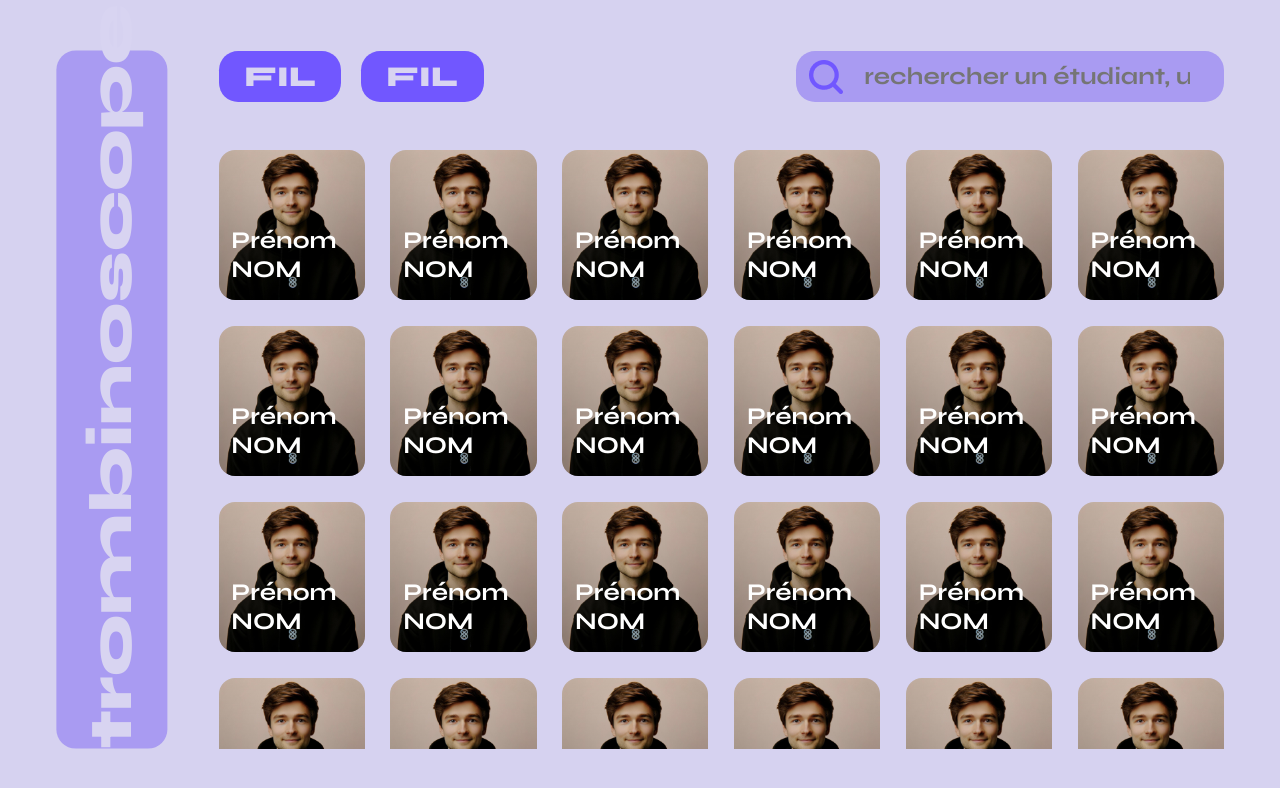
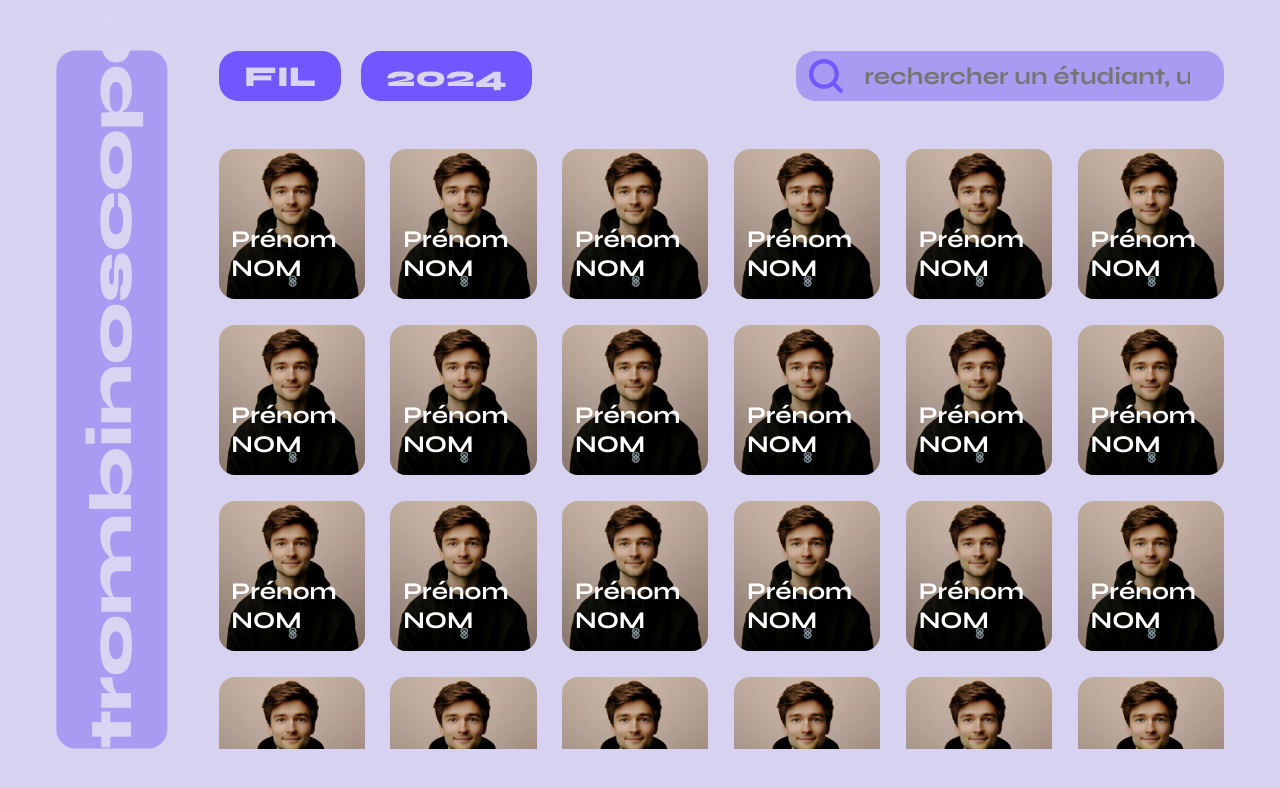
Before and after one commit to TheElysium/IMT-S5-trombinoscope, a React (Vite) app in the folder client/: page / in a window 1280 px wide. Shown: the top 788 px of the page. Built offline with nearby package versions, Linux system fonts and the light colour scheme.

Commit message:
Selectors logic almost OK (! ntb changed to react query)

```diff
--- a/client/src/App.css
+++ b/client/src/App.css
@@ -46,14 +46,29 @@ html, body {
 
 .selector {
   background-color: #7157FF;
-  color: var(--text-color-light);
+  color: #AA9DF5;
   margin-right: 1.5vw;
+  padding: 0 1vw;
+  max-width: 80%;
 }
 
 .selector h2 {
-  margin: 0 2vw;
+  margin: 0 1vw;
   font-weight: 800;
   font-size: 1.8rem;
+  display: none;
+}
+
+.selector h2:first-child {
+  display: inline;
+}
+
+.selector:hover h2 {
+  display: inline;
+}
+
+.selector-selected, .selector h2:hover {
+  color: var(--text-color-light);
 }
 
 #search-bar {
@@ -149,7 +164,7 @@ html, body {
 
 .company-icon {
   margin-top: 0.5vw;
-  width: 4vw;
+  height: 1.3vw;
   opacity: 0; /* Initially hidden */
   position: absolute;
   transition: opacity 0.3s ease-in-out, bottom 0.3s ease-in-out;
@@ -160,5 +175,9 @@ html, body {
 }
 
 .student:hover .student-main-infos {
-  bottom: 4vh;
+  bottom: 5vh;
 }
+
+.student-detailed-infos {
+  display: none;
+}
--- a/client/src/components/SelectorComponent.tsx
+++ b/client/src/components/SelectorComponent.tsx
@@ -1,7 +1,20 @@
-export function SelectorComponent() {
-    return (
-        <div className="selector">
-            <h2>FIL</h2>
-        </div>
-    )
+import React, { useState } from 'react';
+
+export function SelectorComponent({ selected, options, setSelected }) {
+    const renderSelectors = () => {
+        return (
+            <div className="selector">
+                <h2 className="selector-selected">{selected}</h2>
+                {options
+                    .filter((option) => option !== selected)
+                    .map((option) => (
+                        <h2 key={option} onClick={() => setSelected(option)}>
+                            {option}
+                        </h2>
+                    ))}
+            </div>
+        );
+    };
+
+    return renderSelectors();
 }
--- a/client/src/components/StudentComponent.tsx
+++ b/client/src/components/StudentComponent.tsx
@@ -11,6 +11,11 @@ export function StudentComponent() {
                 <h3>NOM</h3>
                 <img className="company-icon" src={PlaceholderCompanyPic} alt=""/>
             </div>
+            <div className="student-detailed-infos">
+                <p><span>Promotion :</span> FIL 2024</p>
+                <p><span>Promotion :</span> FIL 2024</p>
+                <p><span>Promotion :</span> FIL 2024</p>
+            </div>
         </div>
     )
 }
--- a/client/src/components/TopBarContainerComponent.tsx
+++ b/client/src/components/TopBarContainerComponent.tsx
@@ -1,12 +1,19 @@
-import {SelectorComponent} from "./SelectorComponent";
-import {SearchComponent} from "./SearchComponent";
+import React, { useState } from 'react';
+import { SelectorComponent } from "./SelectorComponent";
+import { SearchComponent } from "./SearchComponent";
 
-export function TopBarContainerComponent(){
+export function TopBarContainerComponent() {
+    const [selectedStudy, setSelectedStudy] = useState("FIL");
+    const [selectedPromotion, setSelectedPromotion] = useState("2024");
+
+    const studies = ["FIL", "FIT", "FISE"];
+    const promotions = ["2021", "2022", "2023", "2024", "2025", "2026", "2027"];
+
     return (
         <div id="top-bar">
-            <SelectorComponent/>
-            <SelectorComponent/>
-            <SearchComponent/>
+            <SelectorComponent selected={selectedStudy} options={studies} setSelected={setSelectedStudy} />
+            <SelectorComponent selected={selectedPromotion} options={promotions} setSelected={setSelectedPromotion} />
+            <SearchComponent />
         </div>
-        )
+    );
 }
```
